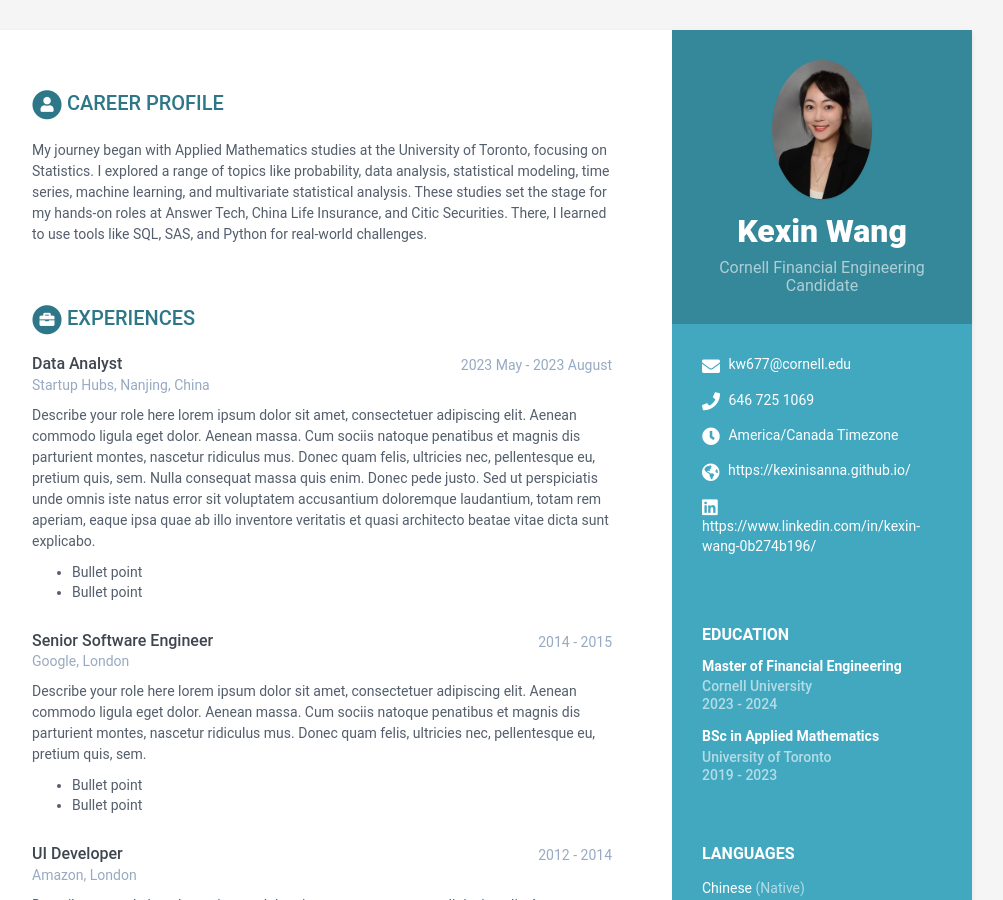
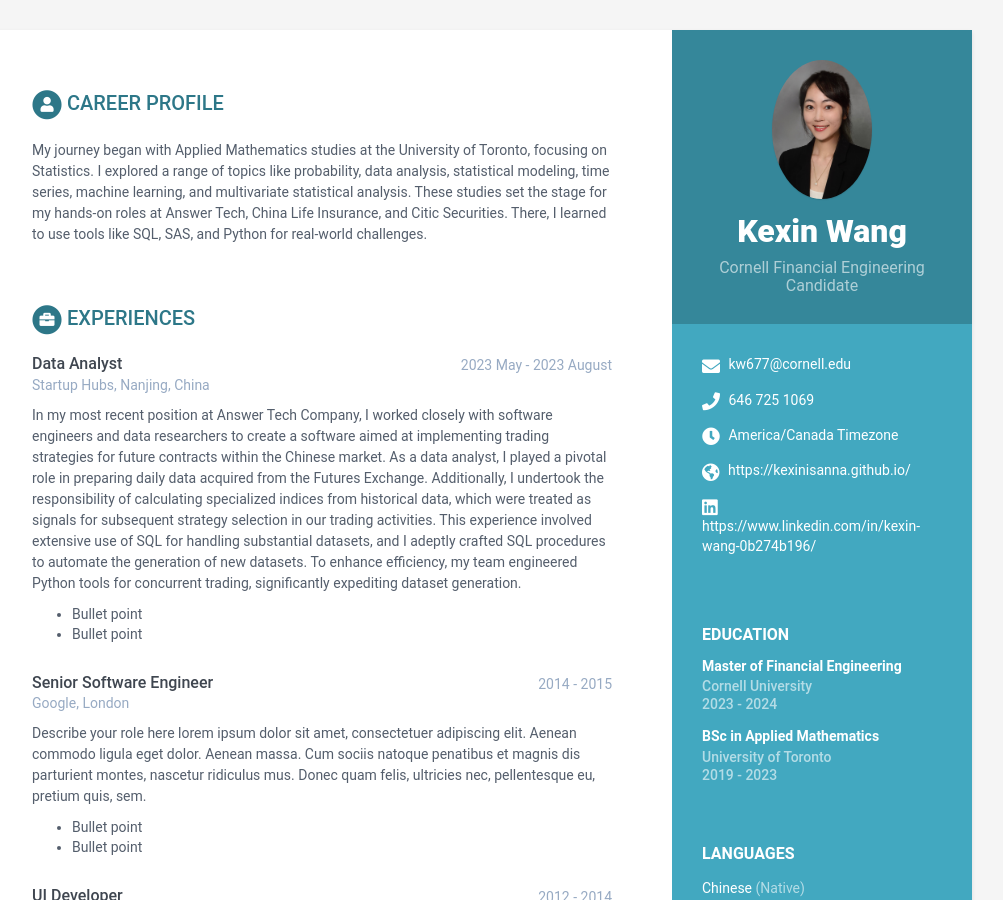
Before and after one commit to KexinisAnna/KexinisAnna.github.io, a Jekyll site: the page built from index.html, in a window 1280 px wide and 900 px high. Shown: the whole window, without its empty margins (168-1171 px from the left). Built offline with Jekyll 4.4.1, drawn with Linux system fonts in a browser that asks for light colours.

Commit message:
Update data.yml

```diff
--- a/_data/data.yml
+++ b/_data/data.yml
@@ -84,15 +84,15 @@ experiences:
         time: 2023 May - 2023 August
         company: Startup Hubs, Nanjing, China
         details: |
-          Describe your role here lorem ipsum dolor sit amet, consectetuer
-          adipiscing elit. Aenean commodo ligula eget dolor. Aenean massa.
-          Cum sociis natoque penatibus et magnis dis parturient montes,
-          nascetur ridiculus mus. Donec quam felis, ultricies nec,
-          pellentesque eu, pretium quis, sem. Nulla consequat massa quis
-          enim. Donec pede justo. Sed ut perspiciatis unde omnis iste natus
-          error sit voluptatem accusantium doloremque laudantium, totam rem
-          aperiam, eaque ipsa quae ab illo inventore veritatis et quasi
-          architecto beatae vitae dicta sunt explicabo.
+          In my most recent position at Answer Tech Company, I worked closely with software engineers
+          and data researchers to create a software aimed at implementing trading strategies
+          for future contracts within the Chinese market.
+          As a data analyst, I played a pivotal role in preparing daily data acquired from the Futures Exchange.
+          Additionally, I undertook the responsibility of calculating specialized indices from historical data,
+          which were treated as signals for subsequent strategy selection in our trading activities.
+          This experience involved extensive use of SQL for handling substantial datasets,
+          and I adeptly crafted SQL procedures to automate the generation of new datasets.
+          To enhance efficiency, my team engineered Python tools for concurrent trading, significantly expediting dataset generation.
             - Bullet point
             - Bullet point
       - role: Senior Software Engineer
```
